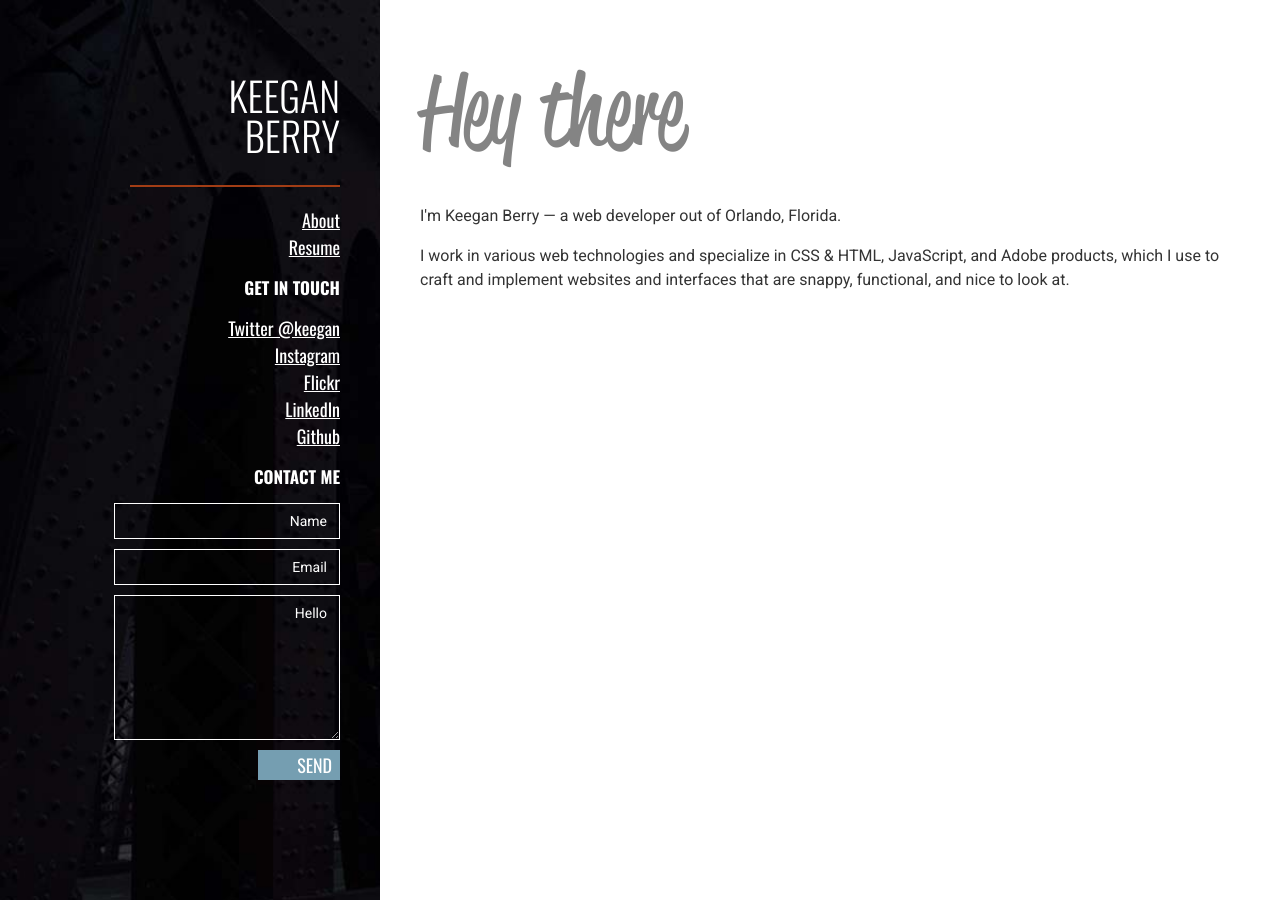
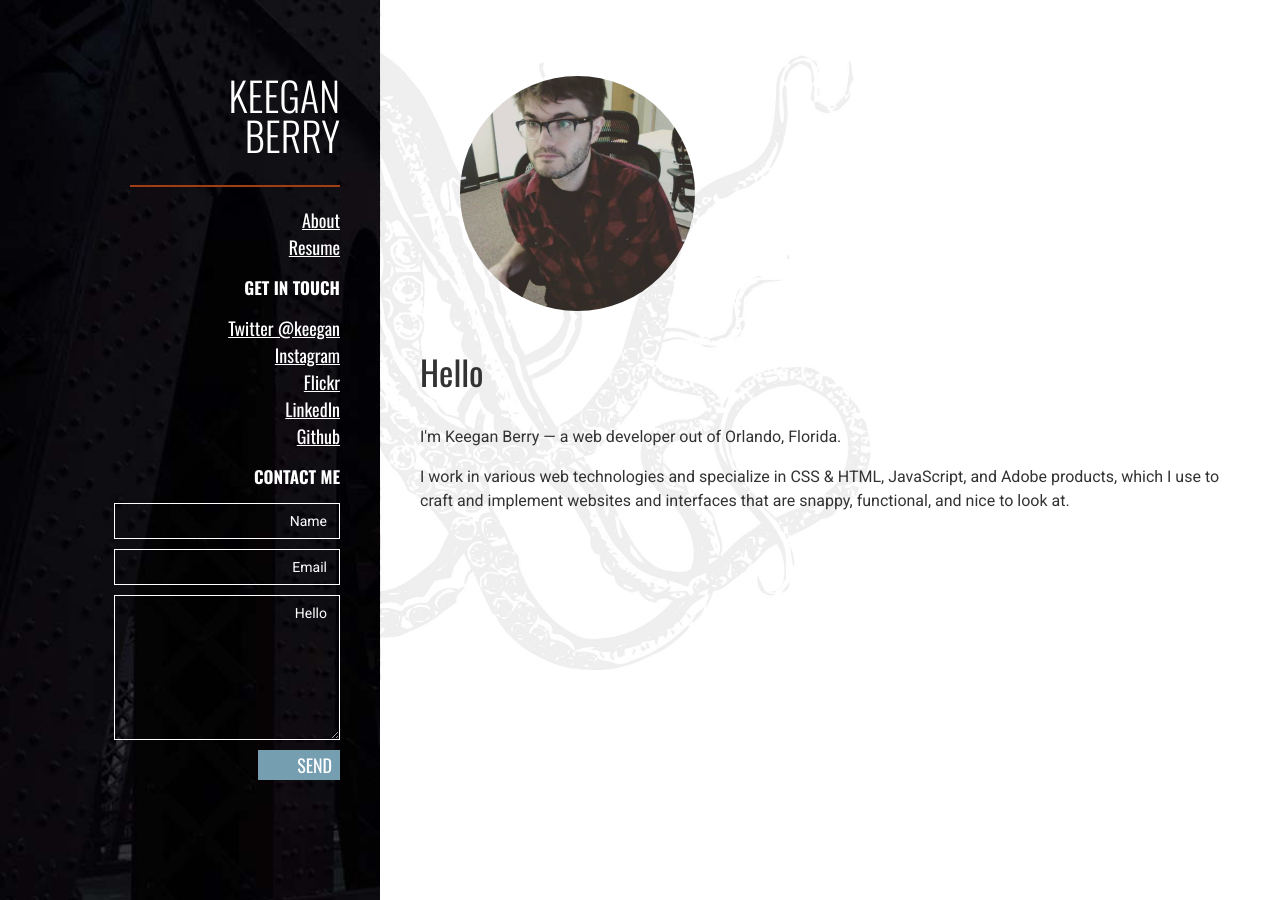
Before and after one commit to keeeeeegan/new-site, a Jekyll site: the page built from index.md, in a window 1280 px wide. Built offline with Jekyll 4.4.1, drawn with Linux system fonts in a browser that asks for light colours; nearby versions of some CDN libraries; some web fonts are replaced.

Commit message:
added background image, put photo on homepage

```diff
--- a/_sass/_content.scss
+++ b/_sass/_content.scss
@@ -1,9 +1,13 @@
 .page-content {
 	padding: 60px 40px 40px 40px;
 	width: 100%;
+	background: url('/img/octobackground.jpg');
+	background-size: 500px;
+	background-repeat: no-repeat;
 
 	@media (max-width: $break-sm-max) {
 		padding-top: 40px;
+		// background-size: contain;
 	}
 
 	.wrapper {
@@ -67,13 +71,19 @@
 }
 
 img.about-me-pic {
-	max-width: 200px;
+	max-width: 235px;
 	border-radius:50%;
 
 	@media (max-width: $break-xs-max) {
 		max-width: 100%;
 		margin: 0 auto;
 	}
+}
+
+h1#hello {
+	font-family: $font-secondary;
+	font-weight: 500;
+	font-size: 34px;
 }
 
 /*
--- a/index.html
+++ b/index.md
@@ -3,7 +3,11 @@ layout: home
 title: Welcome
 ---
 
-<h2 class="section-title script">Hey there</h2>
+<figure>
+  <img src="/img/me-office.png" class="about-me-pic" alt="My face"/>
+</figure>
+
+# Hello
 
 <p class="bigtext">I'm Keegan Berry — a web developer out of Orlando, Florida.</p>
 
```
Also changed, not shown: about.md (+0 -4 lines), img/octobackground.jpg (added).
